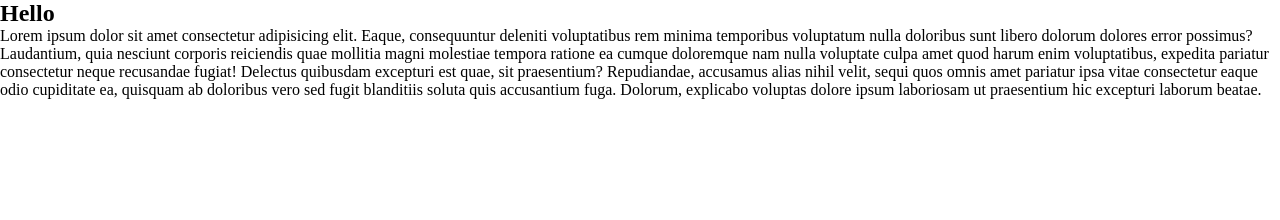
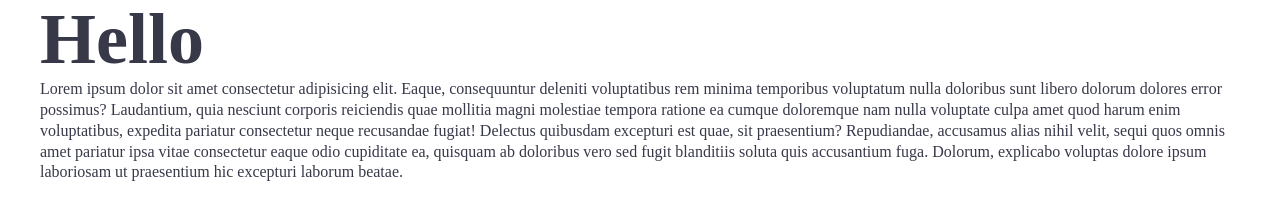
Before and after one commit to pigeonquackquack/responsive-web-practice, a plain HTML site: page index.html in a window 1280 px wide. Drawn offline with Linux system fonts and the light colour scheme; a web font is replaced by a local one.

Commit message:
add global styles

```diff
--- a/index.html
+++ b/index.html
@@ -6,21 +6,29 @@
     <title>Document</title>
     <link rel="stylesheet" href="/style.css" />
     <script src="/script.js" defer></script>
+    <link rel="icon" type="image/png" href="/favicon-96x96.png" sizes="96x96" />
+    <link rel="icon" type="image/svg+xml" href="/favicon.svg" />
+    <link rel="shortcut icon" href="/favicon.ico" />
+    <link rel="apple-touch-icon" sizes="180x180" href="/apple-touch-icon.png" />
+    <link rel="manifest" href="/site.webmanifest" />
   </head>
   <body>
-    <h2>Hello</h2>
-    <p>
-      Lorem ipsum dolor sit amet consectetur adipisicing elit. Eaque,
-      consequuntur deleniti voluptatibus rem minima temporibus voluptatum nulla
-      doloribus sunt libero dolorum dolores error possimus? Laudantium, quia
-      nesciunt corporis reiciendis quae mollitia magni molestiae tempora ratione
-      ea cumque doloremque nam nulla voluptate culpa amet quod harum enim
-      voluptatibus, expedita pariatur consectetur neque recusandae fugiat!
-      Delectus quibusdam excepturi est quae, sit praesentium? Repudiandae,
-      accusamus alias nihil velit, sequi quos omnis amet pariatur ipsa vitae
-      consectetur eaque odio cupiditate ea, quisquam ab doloribus vero sed fugit
-      blanditiis soluta quis accusantium fuga. Dolorum, explicabo voluptas
-      dolore ipsum laboriosam ut praesentium hic excepturi laborum beatae.
-    </p>
+    <div class="wrapper">
+      <h1>Hello</h1>
+      <p>
+        Lorem ipsum dolor sit amet consectetur adipisicing elit. Eaque,
+        consequuntur deleniti voluptatibus rem minima temporibus voluptatum
+        nulla doloribus sunt libero dolorum dolores error possimus? Laudantium,
+        quia nesciunt corporis reiciendis quae mollitia magni molestiae tempora
+        ratione ea cumque doloremque nam nulla voluptate culpa amet quod harum
+        enim voluptatibus, expedita pariatur consectetur neque recusandae
+        fugiat! Delectus quibusdam excepturi est quae, sit praesentium?
+        Repudiandae, accusamus alias nihil velit, sequi quos omnis amet pariatur
+        ipsa vitae consectetur eaque odio cupiditate ea, quisquam ab doloribus
+        vero sed fugit blanditiis soluta quis accusantium fuga. Dolorum,
+        explicabo voluptas dolore ipsum laboriosam ut praesentium hic excepturi
+        laborum beatae.
+      </p>
+    </div>
   </body>
 </html>
--- a/style.css
+++ b/style.css
@@ -1,3 +1,68 @@
+@layer global {
+  /* source-sans-3-regular - latin */
+  @font-face {
+    font-display: swap; /* Check https://developer.mozilla.org/en-US/docs/Web/CSS/@font-face/font-display for other options. */
+    font-family: "Source Sans 3";
+    font-style: normal;
+    font-weight: 400;
+    src: url("/fonts/source-sans-3-v19-latin-regular.woff2") format("woff2"); /* Chrome 36+, Opera 23+, Firefox 39+, Safari 12+, iOS 10+ */
+  }
+  /* source-sans-3-700 - latin */
+  @font-face {
+    font-display: swap; /* Check https://developer.mozilla.org/en-US/docs/Web/CSS/@font-face/font-display for other options. */
+    font-family: "Source Sans 3";
+    font-style: normal;
+    font-weight: 700;
+    src: url("/fonts/source-sans-3-v19-latin-700.woff2") format("woff2"); /* Chrome 36+, Opera 23+, Firefox 39+, Safari 12+, iOS 10+ */
+  }
+
+  /* root  CSS custom properties*/
+
+  /* Font */
+  :root {
+    --fs-14: calc(14 / 16 * 1rem);
+    --fs-16: calc(16 / 16 * 1rem);
+    --fs-36: calc(36 / 16 * 1rem);
+    --fs-42: calc(42 / 16 * 1rem);
+    --fs-72: calc(72 / 16 * 1rem);
+    --fs-24: calc(24 / 16 * 1rem);
+    --fs-28: calc(28 / 16 * 1rem);
+
+    --font-size-top-nav: var(--fs-14);
+    --font-size-h1: var(--fs-42);
+    --font-size-h2: var(--fs-24);
+    --font-size-h3: var(--fs-36);
+    --font-size-body: var(--fs-24);
+
+    @media (width >= calc(600 / 16 * 1rem)) {
+      --font-size-top-nav: var(--fs-16);
+      --font-size-h1: var(--fs-72);
+      --font-size-h2: var(--fs-48);
+      --font-size-body: var(--fs-28);
+    }
+  }
+
+  /* Colors */
+  :root {
+    --c-white: hsl(0, 0%, 100%);
+    --c-gray-drak: hsl(233, 14%, 25%);
+    --c-purple: hsl(232, 58%, 55%);
+    --c-teal: hsl(180, 100%, 42%);
+    --c-transparent: transparent;
+    --c-magenta: #bf1085;
+
+    --color-main-bg: var(--c-white);
+    --color-text-dark: var(--c-gray-drak);
+    --color-text-light: var(--c-white);
+    --color-hero-bg: var(--c-purple);
+    --color-button-primary-bg: var(--c-teal);
+    --color-button-primary-text: var(--c-gray-drak);
+    --color-button-secondary-bg: var(--c-transparent);
+    --color-button-secondary-text: var(--c-white);
+    --color-button-secondary-border: var(--c-white);
+    --color-full-width-bg: var(--c-magenta);
+  }
+
   *,
   *::before,
   *::after {
@@ -8,6 +73,29 @@
     margin: 0;
   }
 
+  body {
+    font-family: "Source Sans 3";
+    line-height: 1.3;
+    color: var(--color-text-dark);
+  }
+
+  h1,
+  h2,
+  h3 {
+    line-height: 1.1;
+  }
+
+  h1 {
+    font-size: var(--font-size-h1);
+  }
+
+  h2 {
+    font-size: var(--font-size-h2);
+  }
+
+  h3 {
+    font-size: var(--font-size-h3);
+  }
   a {
     text-decoration: none;
   }
@@ -18,3 +106,25 @@ svg {
     max-width: 100%; /*prevent images to be larger than parent*/
     display: block;
   }
+
+  .wrapper {
+    width: min(calc(100% - 48px), calc(1200 / 16 * 1rem));
+
+    /*min calc uses the mobile size and the other is for desktop */
+    margin-inline: auto;
+  }
+}
+
+@layer component {
+}
+
+@layer utility {
+  .visually-hidden {
+    position: absolute;
+    left: -10000px;
+    top: auto;
+    width: 1px;
+    height: 1px;
+    overflow: hidden;
+  }
+}
```
Also changed, not shown: site.webmanifest (added), web-app-manifest-192x192.png (added), web-app-manifest-512x512.png (added). Lines whose indentation alone changed are shown as unchanged.
